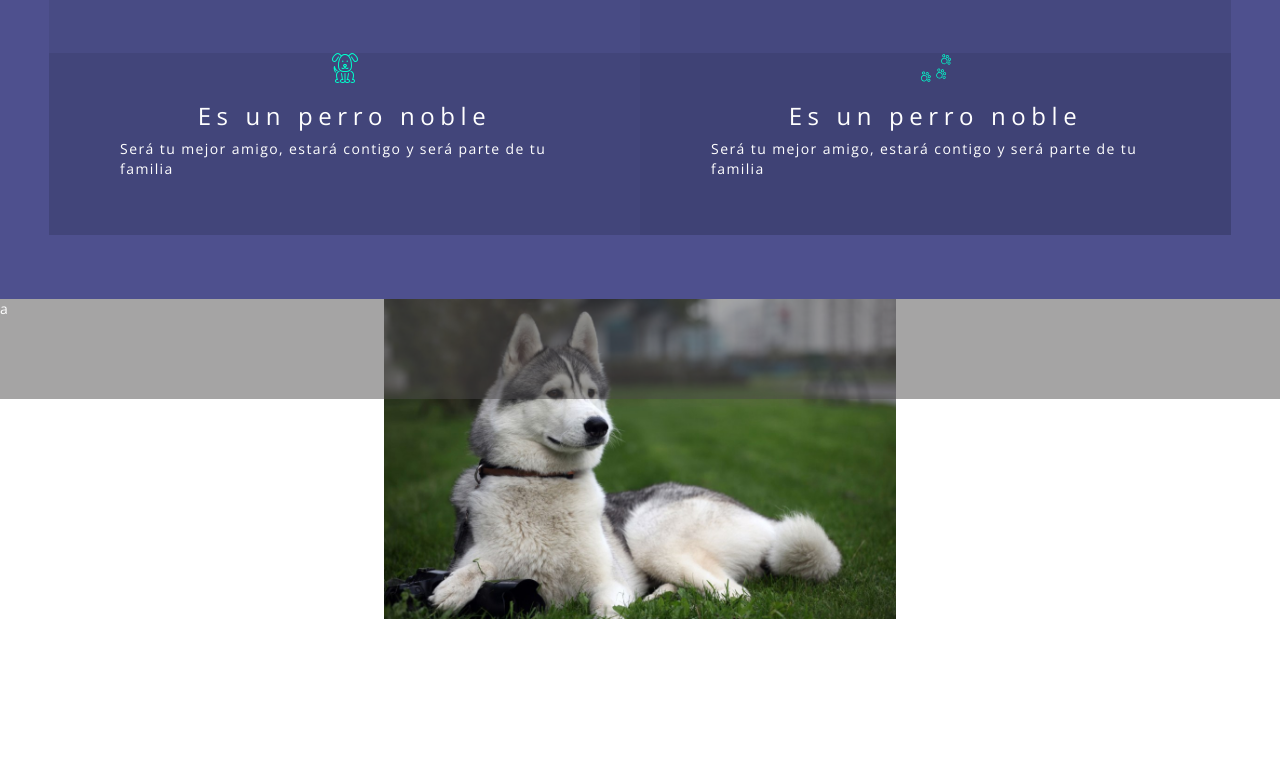
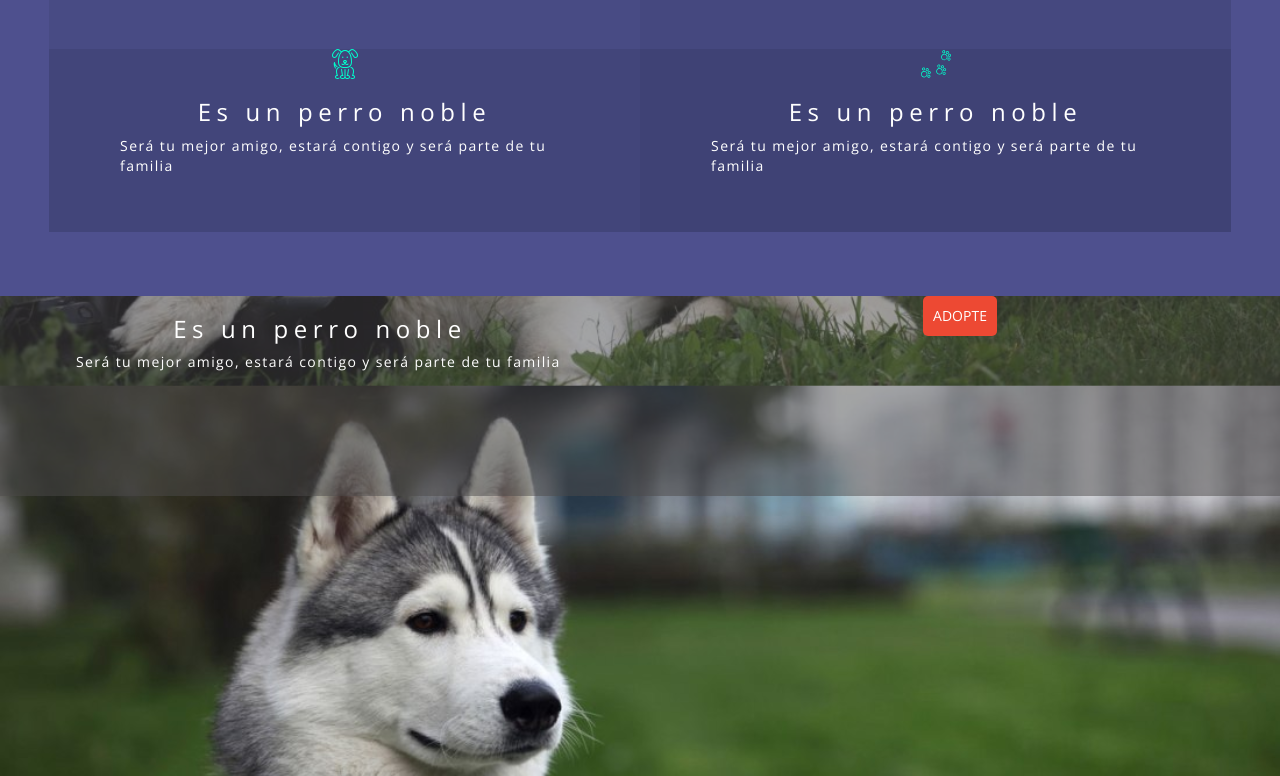
Before and after one commit to maryleo3007/PuppieLove, a plain HTML site: page index.html in a window 1280 px wide. Shown: the part 2945-3721 px from the top of the page. Before the commit the page ends 3564 px from the top, so only its background shows below. Drawn offline with nearby package versions, Linux system fonts and the light colour scheme.

Commit message:
add footer

```diff
--- a/assets/css/style.css
+++ b/assets/css/style.css
@@ -110,7 +110,7 @@ p{
    letter-spacing: .1em;
    text-align: center;
 }
-.alimentacion{
+.alimentacion, .unico{
   margin-right: 0px;
 }
 .p-alimentacion{
@@ -125,18 +125,21 @@ p{
 }
 .footer-item{
   background-color: rgba(76,75,75,0.5);
-  height: 100px;
+  height: 200px;
   width: 100%;
   bottom: 0;
 }
 .fooetr{
   position: relative;
   background: url(../img/banner.jpg);
-  background-size: contain;
-  background-repeat: no-repeat;
-  background-position: center bottom;
-  height: 40vh;
+  background-size: cover;
+  background-repeat: repeat;
+  background-position: 50% -28%;
+  height: 60vh;
   width: 100%;
+}
+.footer-contet{
+  margin-bottom: 25%;
 }
 @keyframes name{
   0%{
--- a/index.html
+++ b/index.html
@@ -111,11 +111,18 @@
     </div>
   </section>
   <div class="fooetr">
-    <div class="footer-item">
-      <div class="item-content">
-        a
-    </div>
-    </div>
+      <div class="item-content ">
+        <div class="col-md-6 col-sm-6 col-xs-12  flex-cnter ">
+          <h3 class="">Es un perro noble</h3>
+          <p class="p-width ">Será tu mejor amigo, estará contigo y será parte de tu familia</p>
+        </div>
+        <div class="col-md-6 col-sm-6 col-xs-12  flex-cnter">
+          <button class="bg-magenta btn-magenta " type="button" name="button"> ADOPTE</button>
+        </div>
+      </div>
+      <div class="footer-item">
+
+      </div>
   </div>
   <!-- scripts -->
   <script src="https://ajax.googleapis.com/ajax/libs/jquery/1.12.4/jquery.min.js"></script>
```
